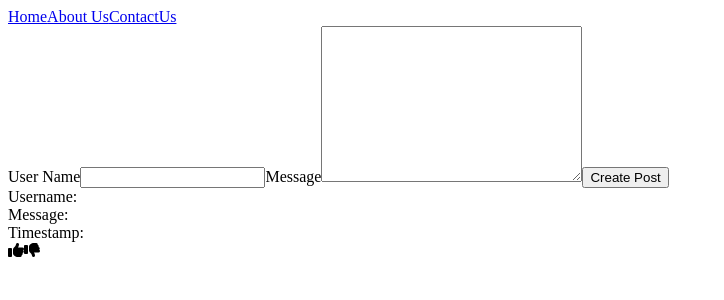
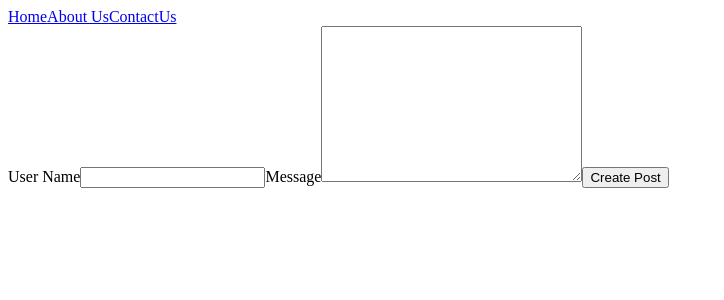
Before and after one commit to varNum462/SocFeedProj, a React (Create React App) app: page / in a window 1280 px wide. Shown: the top 300 px of the page, without its empty margins (0-724 px from the left). Built offline with nearby package versions, Linux system fonts and the light colour scheme.

Commit message:
Finished component pages and have full function to create and display posts to the social feed with username, message, timestamp.

```diff
--- a/src/App.jsx
+++ b/src/App.jsx
@@ -8,11 +8,19 @@ function App() {
 
   const [navButtons, setNavButtons] = useState([{navbutton:'Home',navlink:'#'},{navbutton:'About Us',navlink:'#about'},{navbutton:'ContactUs',navlink:'#contact'}])
 
+  const [newPosts,setNewPosts] = useState([])
+
+  function addNewPost(post){
+      let tempPost = [...newPosts, post];
+      setNewPosts(tempPost);
+  }
+
+
   return (
     <div>
       <NavBar navProps={navButtons} />
-      <CreatePost />
-      <DisplayPost />
+      <CreatePost addNewPost={addNewPost} />
+      <DisplayPost postInfo={newPosts} />
     </div>
   );
 }
--- a/src/Components/CreatePost/CreatePost.jsx
+++ b/src/Components/CreatePost/CreatePost.jsx
@@ -4,14 +4,18 @@ const CreatePost = (props) => {
 
     const [userName,setUserName] = useState('');
     const [newMessage,setNewMessage] = useState('');
+    const today = new Date();
+    const date = `${today.getMonth()}/${today.getDate()}/${today.getFullYear()}`
 
     function handleSubmit(event){
         event.preventDefault();
         let newPost = {
             userName,
-            newMessage
+            newMessage,
+            datePosted: date
         }
         console.log(newPost);
+        props.addNewPost(newPost)
     }
 
     return (
@@ -19,7 +23,7 @@ const CreatePost = (props) => {
             <label>User Name</label>
             <input type="text" value={userName} onChange={(event) => setUserName(event.target.value)} />
             <label>Message</label>
-            <textarea cols="30" rows="10" onChange={(event) => setNewMessage(event.target.value)} >{newMessage}</textarea>
+            <textarea cols="30" rows="10" value={newMessage} onChange={(event) => setNewMessage(event.target.value)} ></textarea>
             <input type="submit" value="Create Post" />
         </form>
      );
--- a/src/Components/DisplayPost/DisplayPost.jsx
+++ b/src/Components/DisplayPost/DisplayPost.jsx
@@ -1,8 +1,16 @@
+import { useState } from "react";
 import Post from "../Post/Post";
+
+
 const DisplayPost = (props) => {
+
     return (
         <div>
-            <Post />
+            {props.postInfo.map((post,postIndex)=>{
+                return(
+                    <Post key={postIndex} postData={post} />
+                );
+            })}
         </div>
      );
 }
--- a/src/Components/Nav/NavBar.jsx
+++ b/src/Components/Nav/NavBar.jsx
@@ -2,9 +2,9 @@
 const NavBar = (props) => {
     return (
         <div>
-        {props.navProps.map((navButton) => {
+        {props.navProps.map((navButton,navIndex) => {
             return (
-            <a href={navButton.navlink}>{navButton.navbutton}</a>
+            <a key={navIndex} href={navButton.navlink}>{navButton.navbutton}</a>
             );
         })}
         </div>
--- a/src/Components/Post/Post.jsx
+++ b/src/Components/Post/Post.jsx
@@ -2,12 +2,12 @@
 const Post = (props) => {
     return (
         <div>
-            <div>Username:</div>
-            <div>Message:</div>
-            <div>Timestamp:</div>
+            <div>Username:{props.postData.userName}</div>
+            <div>Message:{props.postData.newMessage}</div>
+            <div>Date Posted:{props.postData.datePosted}</div>
             <div>
-            <i class="fas fa-thumbs-up"></i>
-            <i class="fas fa-thumbs-down"></i>
+            <i className="fas fa-thumbs-up"></i>
+            <i className="fas fa-thumbs-down"></i>
             </div>
         </div>
      );
```
